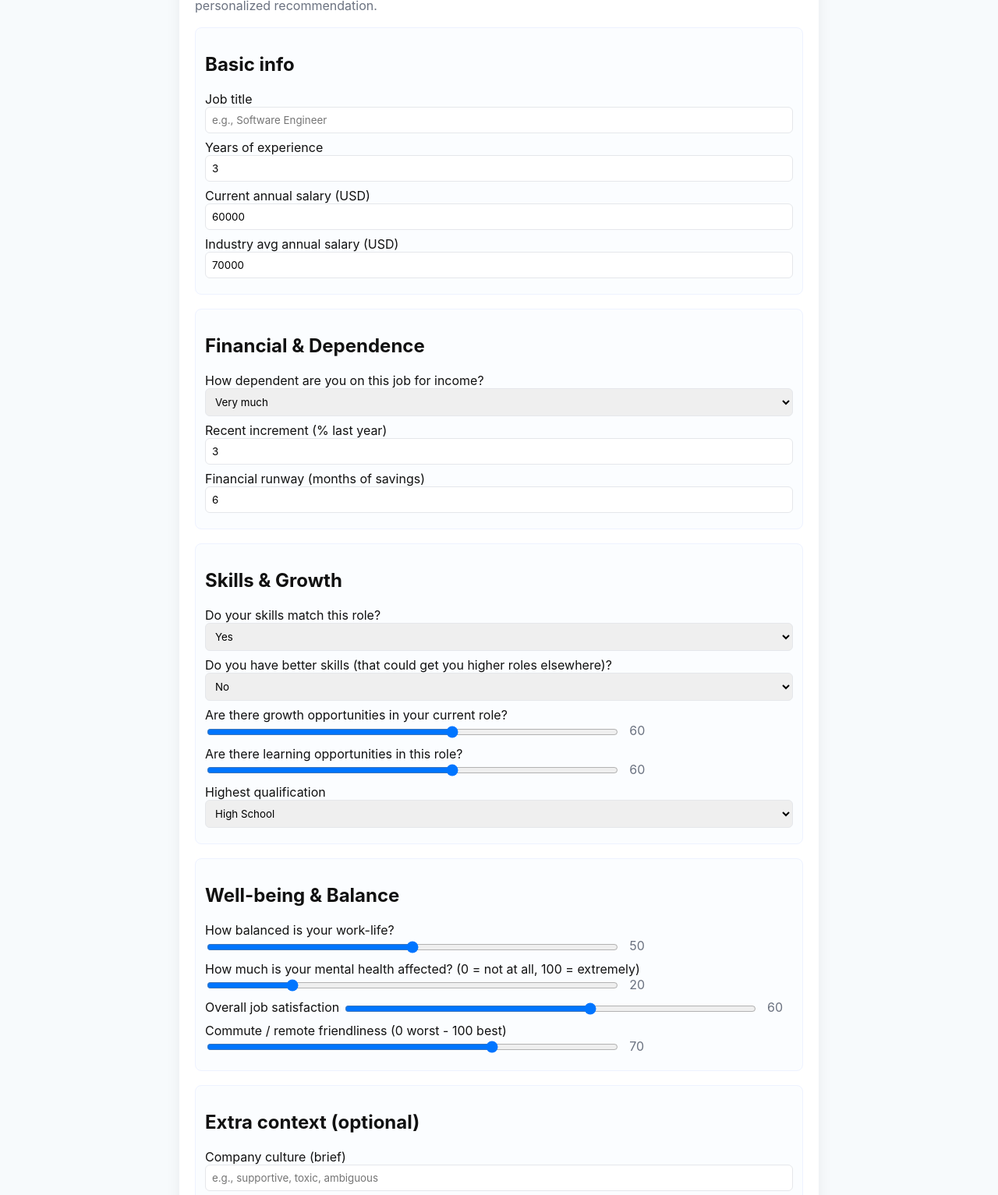
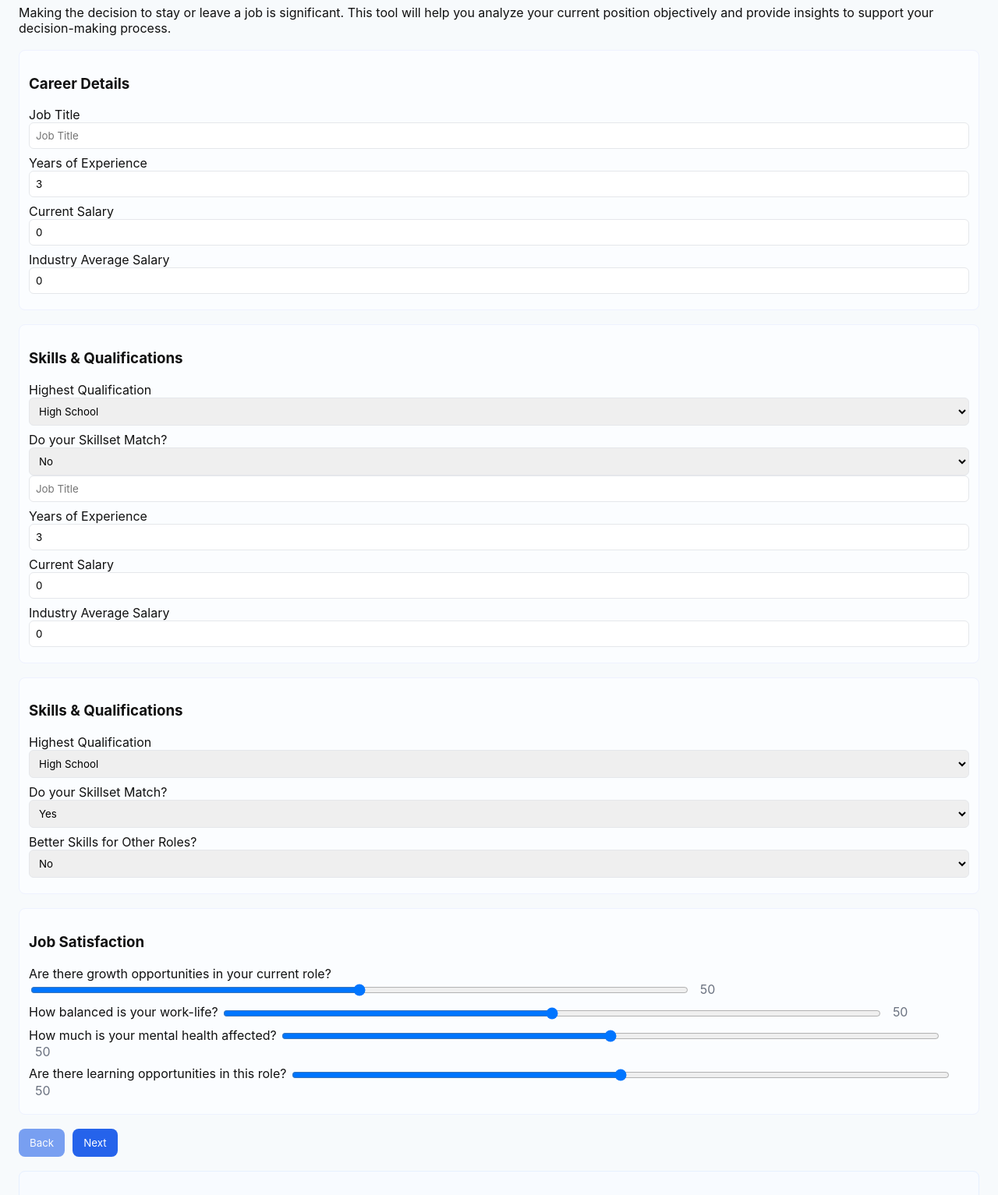
Before and after one commit to priyanshunandi/stayornot, a plain HTML site: page index.html in a window 1280 px wide. Shown: the part 127-1660 px from the top of the page at 78% size. Drawn offline with nearby package versions, Linux system fonts and the light colour scheme.

Commit message:
Update index.html

```diff
--- a/index.html
+++ b/index.html
@@ -3,79 +3,42 @@
 <head>
   <meta charset="utf-8" />
   <meta name="viewport" content="width=device-width,initial-scale=1" />
-  <title>Stay or Move? — Career Decision Helper</title>
+  <title>resignr — Career Reflection</title>
   <link rel="stylesheet" href="style.css">
 </head>
 <body>
-  <main class="container">
-    <h1>Should I Stay or Move?</h1>
-    <p class="lead">Answer the questions below. Use sliders, dropdowns, and inputs. When done, click <strong>Analyze</strong> for a personalized recommendation.</p>
+  <header class="site-header">
+    <div class="brand">resignr</div>
+    <div class="tag">worth staying in the current job or just resign</div>
+  </header>
 
-    <form id="quiz" autocomplete="off">
+  <main class="canvas">
+    <section class="card">
+      <div class="card-inner">
+        <div class="intro">
+          <h2>Career Reflection Tool</h2>
+          <p>Making the decision to stay or leave a job is significant. This tool will help you analyze your current position objectively and provide insights to support your decision-making process.</p>
+        </div>
+
+        <form id="quiz" autocomplete="off" class="multi-step">
       <section class="group">
-        <h2>Basic info</h2>
-        <label>Job title
-          <input type="text" id="jobTitle" placeholder="e.g., Software Engineer">
+        <h3>Career Details</h3>
+        <label class="field">Job Title
+          <input type="text" id="jobTitle" placeholder="Job Title">
         </label>
-        <label>Years of experience
+        <label class="field">Years of Experience
           <input type="number" id="yearsExp" min="0" max="60" value="3">
         </label>
-        <label>Current annual salary (USD)
-          <input type="number" id="currentSalary" min="0" step="1000" value="60000">
+        <label class="field">Current Salary
+          <input type="number" id="currentSalary" min="0" step="1000" value="0">
         </label>
-        <label>Industry avg annual salary (USD)
-          <input type="number" id="industrySalary" min="0" step="1000" value="70000">
+        <label class="field">Industry Average Salary
+          <input type="number" id="industrySalary" min="0" step="1000" value="0">
         </label>
       </section>
-
         <section class="group">
-        <h2>Financial & Dependence</h2>
-        <label>How dependent are you on this job for income?
-          <select id="incomeDependency">
-            <option value="0">Not much</option>
-            <option value="0.5">Somewhat</option>
-            <option value="1" selected>Very much</option>
-          </select>
-        </label>
-
-        <label>Recent increment (% last year)
-          <input type="number" id="increment" min="-100" max="100" value="3">
-        </label>
-
-        <label>Financial runway (months of savings)
-          <input type="number" id="runway" min="0" max="120" value="6">
-        </label>
-      </section>
-
-      <section class="group">
-        <h2>Skills & Growth</h2>
-        <label>Do your skills match this role?
-          <select id="skillMatch">
-            <option value="0">No</option>
-            <option value="0.5">Partially</option>
-            <option value="1" selected>Yes</option>
-          </select>
-        </label>
-
-        <label>Do you have better skills (that could get you higher roles elsewhere)?
-          <select id="betterSkills">
-            <option value="0">No</option>
-            <option value="0.5">Some</option>
-            <option value="1">Yes</option>
-          </select>
-        </label>
-
-        <label>Are there growth opportunities in your current role?
-          <input type="range" id="growthOps" min="0" max="100" value="60">
-          <output id="growthOpsVal">60</output>
-        </label>
-
-        <label>Are there learning opportunities in this role?
-          <input type="range" id="learningOps" min="0" max="100" value="60">
-          <output id="learningOpsVal">60</output>
-        </label>
-
-        <label>Highest qualification
+          <h3>Skills & Qualifications</h3>
+          <label class="field">Highest Qualification
             <select id="qualification">
               <option value="0">High School</option>
               <option value="0.5">Bachelor's</option>
@@ -83,75 +46,129 @@
               <option value="1">PhD / Professional</option>
             </select>
           </label>
+          <label class="field">Do your Skillset Match?
+            <select id="skillMatch">
+              <option value="0">No</option>
+              <option value="0.5">Partially</option>
+              <!doctype html>
+              <html lang="en">
+              <head>
+                <meta charset="utf-8" />
+                <meta name="viewport" content="width=device-width,initial-scale=1" />
+                <title>resignr — Career Reflection</title>
+                <link rel="stylesheet" href="style.css">
+                <script src="https://cdn.jsdelivr.net/npm/chart.js"></script>
+              </head>
+              <body>
+                <header class="site-header">
+                  <div class="brand">resignr</div>
+                  <div class="tag">worth staying in the current job or just resign</div>
+                </header>
+
+                <main class="canvas">
+                  <section class="card">
+                    <div class="card-inner">
+                      <div class="intro">
+                        <h2>Career Reflection Tool</h2>
+                        <p>Making the decision to stay or leave a job is significant. This tool will help you analyze your current position objectively and provide insights to support your decision-making process.</p>
+                      </div>
+
+                      <form id="quiz" autocomplete="off" class="multi-step">
+                        <section class="group">
+                          <h3>Career Details</h3>
+                          <label class="field">Job Title
+                            <input type="text" id="jobTitle" placeholder="Job Title">
+                          </label>
+                          <label class="field">Years of Experience
+                            <input type="number" id="yearsExp" min="0" max="60" value="3">
+                          </label>
+                          <label class="field">Current Salary
+                            <input type="number" id="currentSalary" min="0" step="1000" value="0">
+                          </label>
+                          <label class="field">Industry Average Salary
+                            <input type="number" id="industrySalary" min="0" step="1000" value="0">
+                          </label>
                         </section>
 
                         <section class="group">
-        <h2>Well-being & Balance</h2>
+                          <h3>Skills & Qualifications</h3>
+                          <label class="field">Highest Qualification
+                            <select id="qualification">
+                              <option value="0">High School</option>
+                              <option value="0.5">Bachelor's</option>
+                              <option value="0.8">Master's</option>
+                              <option value="1">PhD / Professional</option>
+                            </select>
+                          </label>
+                          <label class="field">Do your Skillset Match?
+                            <select id="skillMatch">
+                              <option value="0">No</option>
+                              <option value="0.5">Partially</option>
+                              <option value="1" selected>Yes</option>
+                            </select>
+                          </label>
+                          <label class="field">Better Skills for Other Roles?
+                            <select id="betterSkills">
+                              <option value="0">No</option>
+                              <option value="0.5">Some</option>
+                              <option value="1">Yes</option>
+                            </select>
+                          </label>
+                        </section>
+
+                        <section class="group">
+                          <h3>Job Satisfaction</h3>
+                          <label>Are there growth opportunities in your current role?
+                            <input type="range" id="growthOps" min="0" max="100" value="50">
+                            <output id="growthOpsVal">50</output>
+                          </label>
                           <label>How balanced is your work-life?
                             <input type="range" id="workLife" min="0" max="100" value="50">
                             <output id="workLifeVal">50</output>
                           </label>
-
-        <label>How much is your mental health affected? (0 = not at all, 100 = extremely)
-          <input type="range" id="mentalHealth" min="0" max="100" value="20">
-          <output id="mentalHealthVal">20</output>
+                          <label>How much is your mental health affected?
+                            <input type="range" id="mentalHealth" min="0" max="100" value="50">
+                            <output id="mentalHealthVal">50</output>
                           </label>
-
-        <label>Overall job satisfaction
-          <input type="range" id="satisfaction" min="0" max="100" value="60">
-          <output id="satisfactionVal">60</output>
-        </label>
-
-        <label>Commute / remote friendliness (0 worst - 100 best)
-          <input type="range" id="commute" min="0" max="100" value="70">
-          <output id="commuteVal">70</output>
+                          <label>Are there learning opportunities in this role?
+                            <input type="range" id="learningOps" min="0" max="100" value="50">
+                            <output id="learningOpsVal">50</output>
                           </label>
                         </section>
 
-      <section class="group">
-        <h2>Extra context (optional)</h2>
-        <label>Company culture (brief)
-          <input type="text" id="culture" placeholder="e.g., supportive, toxic, ambiguous">
-        </label>
-        <label>Anything else you'd like the tool to consider
-          <input type="text" id="notes" placeholder="e.g., family needs, visa constraints">
-        </label>
-      </section>
-
-      <div class="actions">
-        <button type="button" id="analyze">Analyze</button>
-        <button type="button" id="reset">Reset</button>
+                        <div class="actions step-actions">
+                          <button type="button" id="prevStep" class="ghost" disabled>Back</button>
+                          <button type="button" id="nextStep" class="primary">Next</button>
                         </div>
                       </form>
 
+                      <!-- Results area -->
                       <section id="result" class="result hidden">
-      <h2>Recommendation</h2>
-      <div class="result-top">
-        <div id="gauge" class="gauge" aria-hidden="true">
+                        <h2>Your Career Analysis</h2>
+                        <p class="lead">This analysis is meant as a guide to help you reflect on your career situation.</p>
+                        <div class="gauge-wrap">
                           <svg viewBox="0 0 36 36" class="circular-chart">
-            <path class="circle-bg" d="M18 2.0845
-              a 15.9155 15.9155 0 0 1 0 31.831
-              a 15.9155 15.9155 0 0 1 0 -31.831"/>
-            <path id="gaugeArc" class="circle" stroke-dasharray="0,100" d="M18 2.0845
-              a 15.9155 15.9155 0 0 1 0 31.831
-              a 15.9155 15.9155 0 0 1 0 -31.831"/>
-            <text id="gaugeText" x="18" y="20.35" class="percentage">0%</text>
+                            <path class="circle-bg" d="M18 2.0845 a 15.9155 15.9155 0 0 1 0 31.831 a 15.9155 15.9155 0 0 1 0 -31.831"/>
+                            <path id="gaugeArc" class="circle" stroke-dasharray="0,100" d="M18 2.0845 a 15.9155 15.9155 0 0 1 0 31.831 a 15.9155 15.9155 0 0 1 0 -31.831"/>
+                            <text id="gaugeText" x="18" y="20.35" class="percentage">0</text>
+                            <text x="18" y="26" class="sub">out of 10</text>
                           </svg>
                         </div>
-        <div id="summary" class="summary-block"></div>
+
+                        <div class="result-card">
+                          <div id="summary"></div>
+                          <ul id="actionsList"></ul>
                         </div>
 
-      <h3>Actionable next steps</h3>
-      <ul id="actionsList"></ul>
-
-      <h3>Score breakdown</h3>
-      <div id="bars" class="bars"></div>
-      <pre id="breakdown" class="sr-only"></pre>
+                        <div class="charts">
+                          <canvas id="radarChart" width="400" height="300"></canvas>
+                          <canvas id="salaryChart" width="400" height="200"></canvas>
+                        </div>
                       </section>
 
-    <footer>
-      <small>This tool provides guidance only. Consider financial, legal, and personal constraints before making decisions.</small>
-    </footer>
+                    </div>
+                  </section>
+                </main>
 
                 <section class="support">
                   <h3>Support & Scheduling</h3>
@@ -177,8 +194,11 @@
                     <strong>Emergency support:</strong> If you are in immediate danger or having suicidal thoughts, contact local emergency services right now. International crisis lines: <a href="https://www.suicidestop.com/call_a_hotline.html" target="_blank" rel="noopener noreferrer">Resources</a>.
                   </div>
                 </section>
-  </main>
 
                 <script src="script.js"></script>
                 </body>
               </html>
+
+  <script src="script.js"></script>
+</body>
+</html>
```
Lines whose indentation alone changed are shown as unchanged.
